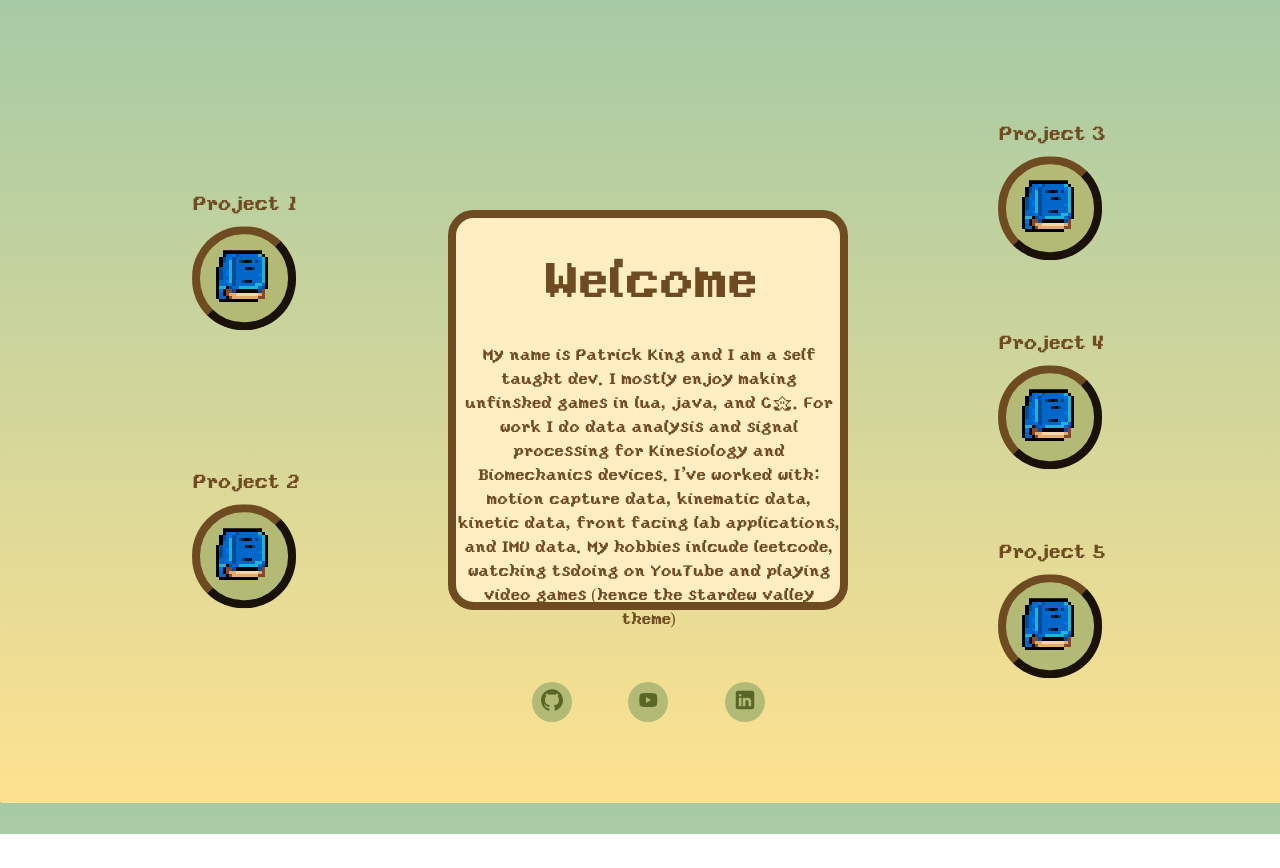
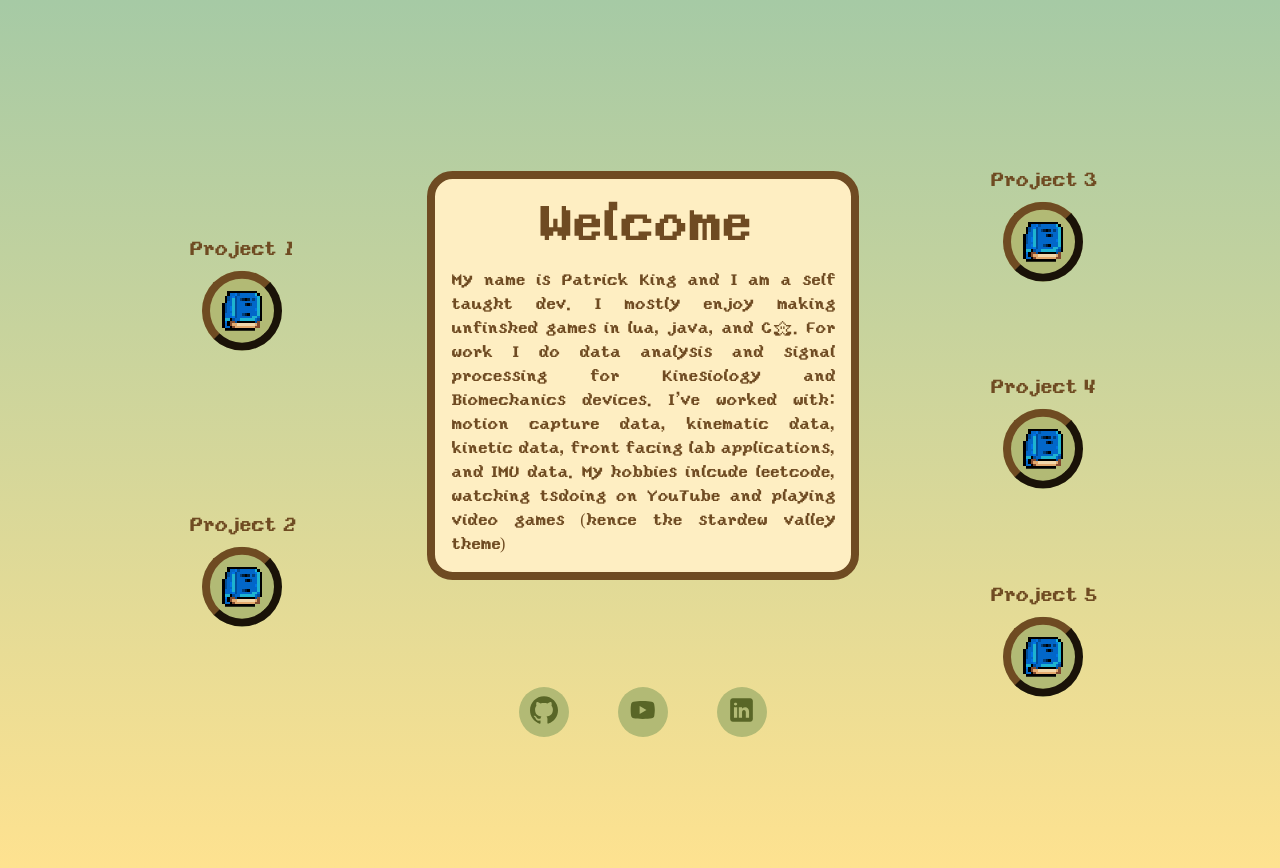
Before and after one commit to pkingGMU/artoria-portfolio, a React (Vite) app: page / in a window 1280 px wide. Before the commit the page ends 834 px from the top, so only its background shows below. Built offline with nearby package versions, Linux system fonts and the light colour scheme; a web font is replaced by a local one.

Commit message:
css for book divs to be more consistent

```diff
--- a/src/App.css
+++ b/src/App.css
@@ -44,8 +44,6 @@ body #root {
 html,
 body {
     margin: 0;
-    height: 100%;
-    width: 100%;
     background: linear-gradient(
         var(--background-gradient-1),
         var(--background-gradient-2)
@@ -66,16 +64,17 @@ body {
     margin: 0 auto;
     display: flex;
     flex-direction: column;
-    justify-content: space-between;
+    justify-content: space-evenly;
     position: relative;
     align-items: center;
 }
 
 #root .left_vert,
-.right_vert {
+#root .right_vert {
     height: 100vh;
-    width: 33vw;
-    margin: 0 auto;
+    width: 31vw;
+    margin-right: 10px;
+    margin-left: 10px;
     display: flex;
     flex-direction: column;
     justify-content: space-evenly;
@@ -83,27 +82,40 @@ body {
 }
 
 .main_vert .main_box {
-    margin-top: calc(50vh - 15vw);
+    margin-top: 5vh;
     background-color: var(--foreground-main);
-    height: calc(30vw);
+    height: fit-content;
     border: 0.5rem solid;
     border-radius: 2vw;
     border-color: var(--text-color);
     width: 100%;
-
+    padding: 1rem;
 }
 
 .main_box .urmom {
+    margin-top: 0;
+    margin-bottom: 10px;
+}
+
+.main_box p {
+    text-align: justify;
+    margin-bottom: 0;
 }
 
 .main_vert .social_box {
-    height: 5vh;
+    height: 50px;
     width: 90%;
     display: flex;
     flex-direction: row;
     justify-content: space-evenly;
     align-items: center;
-    margin-bottom: 10vh;
+    margin-top: 10px;
+}
+.book_rect_div {
+    min-width: 50px;
+    display: flex;
+    flex-direction: column;
+    align-items: center;
 }
 
 .book_rect_div h1 {
@@ -115,11 +127,11 @@ body {
 .book_rect_div .book_div {
     background-color: var(--button-color);
     border-radius: 50%;
-    width: 2vw;
-    height: 2vw;
+    width: 20px;
+    height: 20px;
     display: flex;
     align-items: center;
-    justify-content: center;
+    flex-direction: row;
 }
 
 .book_div .book_button {
@@ -141,8 +153,8 @@ body {
 
 .icon_button {
     border-radius: 50%;
-    height: calc(5vh);
-    width: calc(5vh);
+    height: 50px;
+    width: 50px;
     border: 1px solid transparent;
     font-size: 1em;
     font-weight: 500;
```
